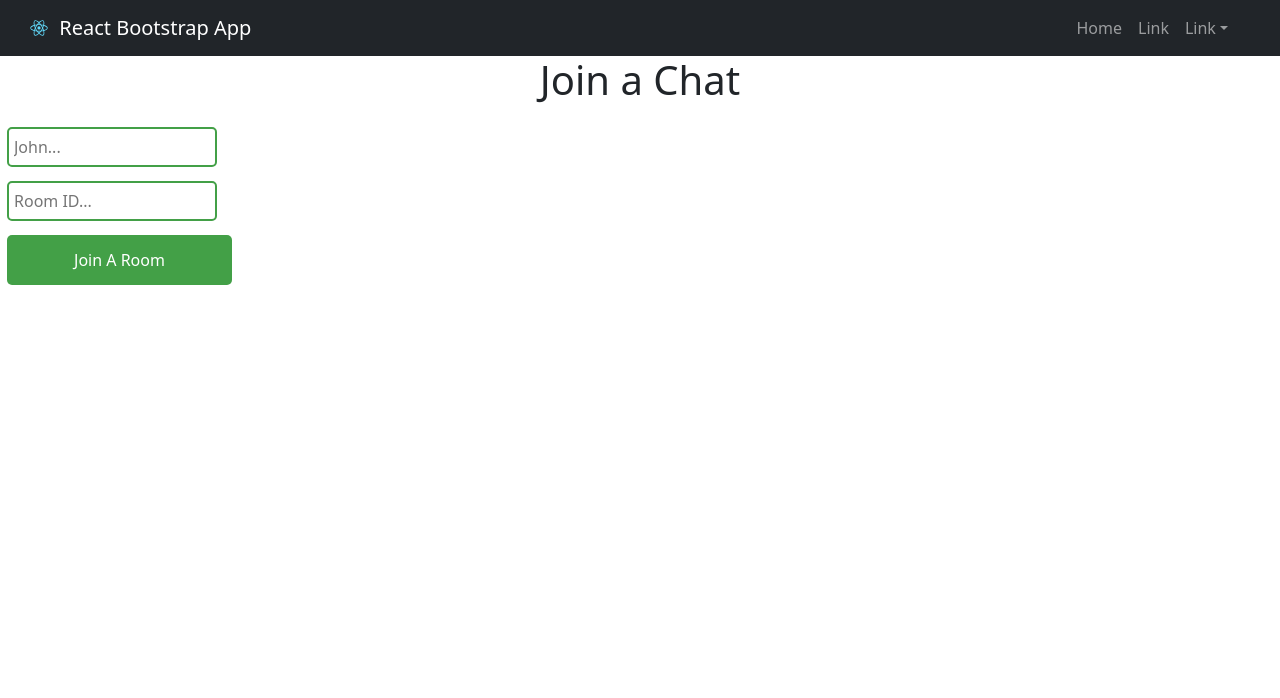
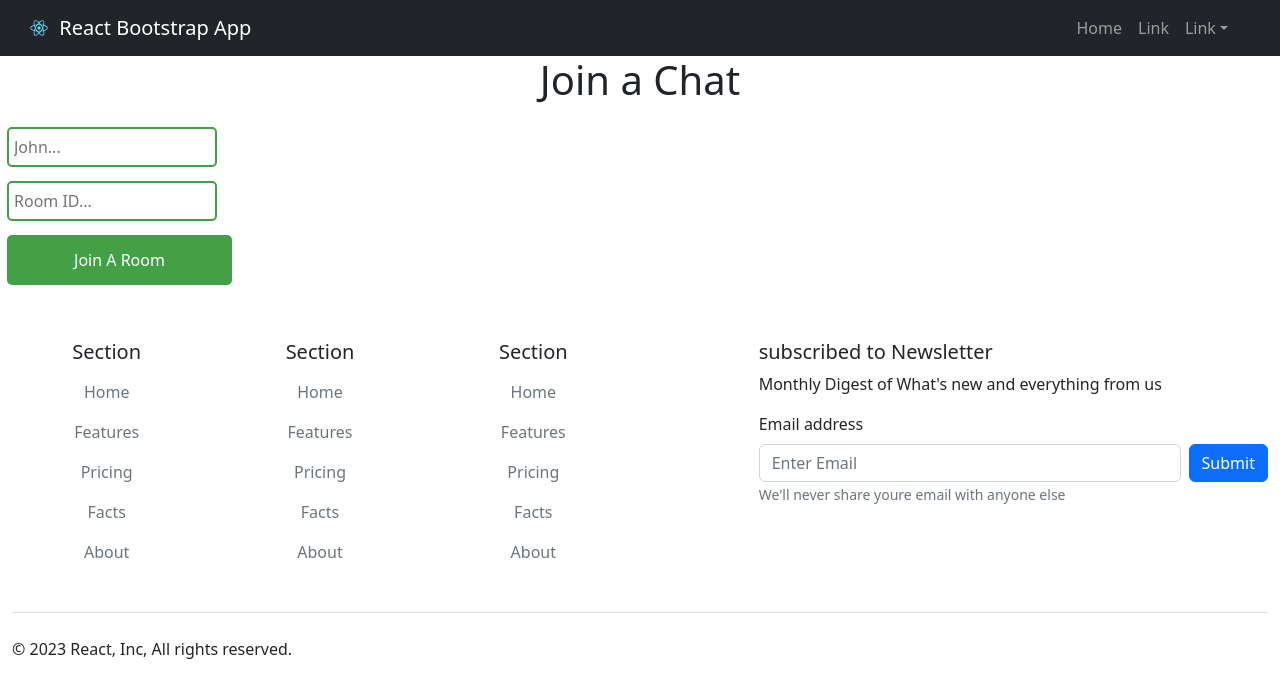
Before and after one commit to jozhuare99/boilerplate_M_E_R_N, a React (Create React App) app in the folder client/: page / in a window 1280 px wide. Shown: the top 698 px of the page. Built offline with nearby package versions, Linux system fonts and the light colour scheme; no server answers.

Commit message:
add footer setup

```diff
--- a/client/package.json
+++ b/client/package.json
@@ -10,6 +10,7 @@
     "react": "^18.2.0",
     "react-bootstrap": "^2.7.0",
     "react-dom": "^18.2.0",
+    "react-router-bootstrap": "^0.26.2",
     "react-scripts": "5.0.1",
     "react-scroll-to-bottom": "^4.2.0",
     "socket.io-client": "^4.5.4",
--- a/client/src/App.css
+++ b/client/src/App.css
@@ -218,13 +218,3 @@
 .hide {
   opacity: 0 !important;
 }
-body { margin: 0; padding-bottom: 3rem; font-family: -apple-system, BlinkMacSystemFont, "Segoe UI", Roboto, Helvetica, Arial, sans-serif; }
-
-#form { background: rgba(0, 0, 0, 0.15); padding: 0.25rem; position: fixed; bottom: 0; left: 0; right: 0; display: flex; height: 3rem; box-sizing: border-box; backdrop-filter: blur(10px); }
-#input { border: none; padding: 0 1rem; flex-grow: 1; border-radius: 2rem; margin: 0.25rem; }
-#input:focus { outline: none; }
-#form > button { background: #333; border: none; padding: 0 1rem; margin: 0.25rem; border-radius: 3px; outline: none; color: #fff; }
-
-#messages { list-style-type: none; margin: 0; padding: 0; }
-#messages > li { padding: 0.5rem 1rem; }
-#messages > li:nth-child(odd) { background: #efefef; }
--- a/client/src/App.js
+++ b/client/src/App.js
@@ -1,6 +1,7 @@
 import './App.css';
-import Header from './Navbar/Header';
+import Header from './Header/Header.jsx';
 import Chat  from './Chat.js';
+import Footer from './Footer/Index';
 import io from 'socket.io-client'
 import { useState } from 'react';
 
@@ -29,6 +30,7 @@ function App() {
      ): (
       <Chat socket={socket} username={username} room={room}/>
      )}
+     <Footer />
     </div>
   );
 }
--- /dev/null
+++ b/client/src/Footer/Index.jsx
@@ -0,0 +1,96 @@
+import React, {useState} from 'react'
+import logo from '../logo.svg'
+import { Container, Row, Col, Nav, Form, Button} from 'react-bootstrap'
+
+export default function Index() {
+    const ThisYear = useState(new Date(Date.now()).getFullYear())
+  return (
+   <footer className='pt-5'>
+    <Container fluid>
+    <Row>
+        <Col md="2"  xs="6" sm="6" className="mb-3">
+            <h5>Section</h5>
+            <Nav className='flex-column'>
+                <Nav.Item>
+                    <Nav.Link href='#' className="p-o text-muted">Home</Nav.Link>
+                </Nav.Item>
+                <Nav.Item>
+                    <Nav.Link href='#' className="p-o text-muted">Features</Nav.Link>
+                </Nav.Item>
+                <Nav.Item>
+                    <Nav.Link href='#' className="p-o text-muted">Pricing</Nav.Link>
+                </Nav.Item>
+                <Nav.Item>
+                    <Nav.Link href='#' className="p-o text-muted">Facts</Nav.Link>
+                </Nav.Item>
+                <Nav.Item>
+                    <Nav.Link href='#' className="p-o text-muted">About</Nav.Link>
+                </Nav.Item>
+            </Nav>
+        </Col>
+        <Col md="2" xs="6" sm="6" className="mb-3">
+            <h5>Section</h5>
+            <Nav className='flex-column'>
+                <Nav.Item>
+                    <Nav.Link href='#' className="p-o text-muted">Home</Nav.Link>
+                </Nav.Item>
+                <Nav.Item>
+                    <Nav.Link href='#' className="p-o text-muted">Features</Nav.Link>
+                </Nav.Item>
+                <Nav.Item>
+                    <Nav.Link href='#' className="p-o text-muted">Pricing</Nav.Link>
+                </Nav.Item>
+                <Nav.Item>
+                    <Nav.Link href='#' className="p-o text-muted">Facts</Nav.Link>
+                </Nav.Item>
+                <Nav.Item>
+                    <Nav.Link href='#' className="p-o text-muted">About</Nav.Link>
+                </Nav.Item>
+            </Nav>
+        </Col>
+        <Col md="2"  xs="6" sm="6" className="mb-3">
+            <h5>Section</h5>
+            <Nav className='flex-column'>
+                <Nav.Item>
+                    <Nav.Link href='#' className="p-o text-muted">Home</Nav.Link>
+                </Nav.Item>
+                <Nav.Item>
+                    <Nav.Link href='#' className="p-o text-muted">Features</Nav.Link>
+                </Nav.Item>
+                <Nav.Item>
+                    <Nav.Link href='#' className="p-o text-muted">Pricing</Nav.Link>
+                </Nav.Item>
+                <Nav.Item>
+                    <Nav.Link href='#' className="p-o text-muted">Facts</Nav.Link>
+                </Nav.Item>
+                <Nav.Item>
+                    <Nav.Link href='#' className="p-o text-muted">About</Nav.Link>
+                </Nav.Item>
+            </Nav>
+        </Col>
+        <Col md="5" className="mb-3 offset-md-1 text-start">
+            <Form>
+                <h5>subscribed to Newsletter</h5>
+                <p>Monthly Digest of What's new and everything from us</p>
+                <Form.Group className='mb-3' controlId="formBasicEmail">
+                    <Form.Label>Email address</Form.Label>
+                    <div className="d-flex flex-column flex-sm-row w-100 gap-2">
+                    <Form.Control type='email' placeholder="Enter Email" />
+                    <Button variant="primary" type="submit">Submit</Button>
+                    </div>
+                    <Form.Text className="text-muted">We'll never share youre email with anyone else</Form.Text>
+                </Form.Group>
+
+            </Form>
+        </Col>
+    </Row>
+    <div className='d-flex flex-column flex-sm-row justify-content-between py-4 my-4 border-top'>
+        <p className="">&copy; {ThisYear} React, Inc, All rights reserved.</p>
+        <ul className='list-unstyled d-flex'>
+            <li className=''></li>
+        </ul>
+    </div>
+    </Container>
+   </footer>
+  )
+}
```
Also changed, not shown: client/src/Header/Header.jsx (renamed from client/src/Navbar/Header.jsx), 1 other file (tests, documents, lock files or other folders).
